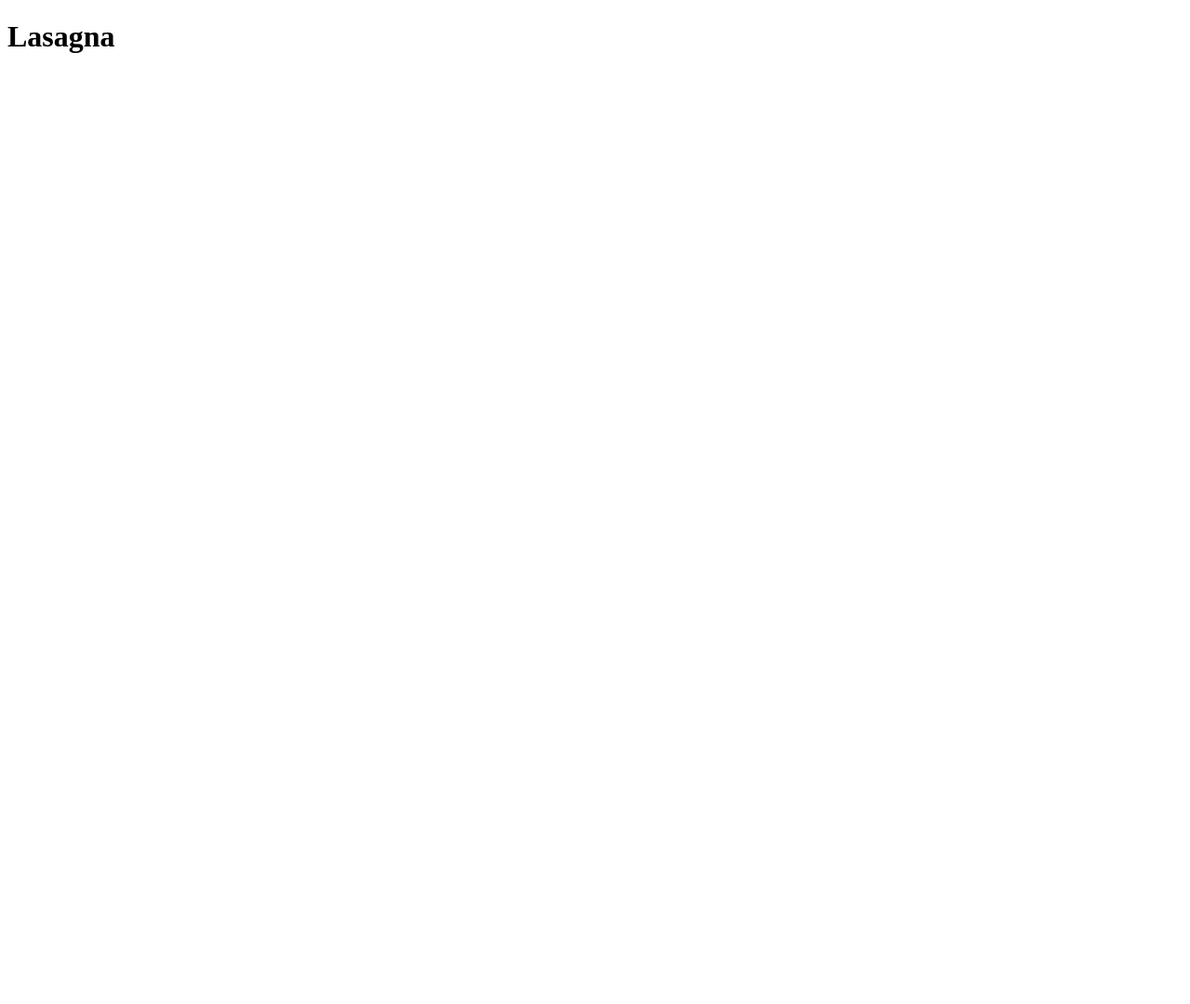
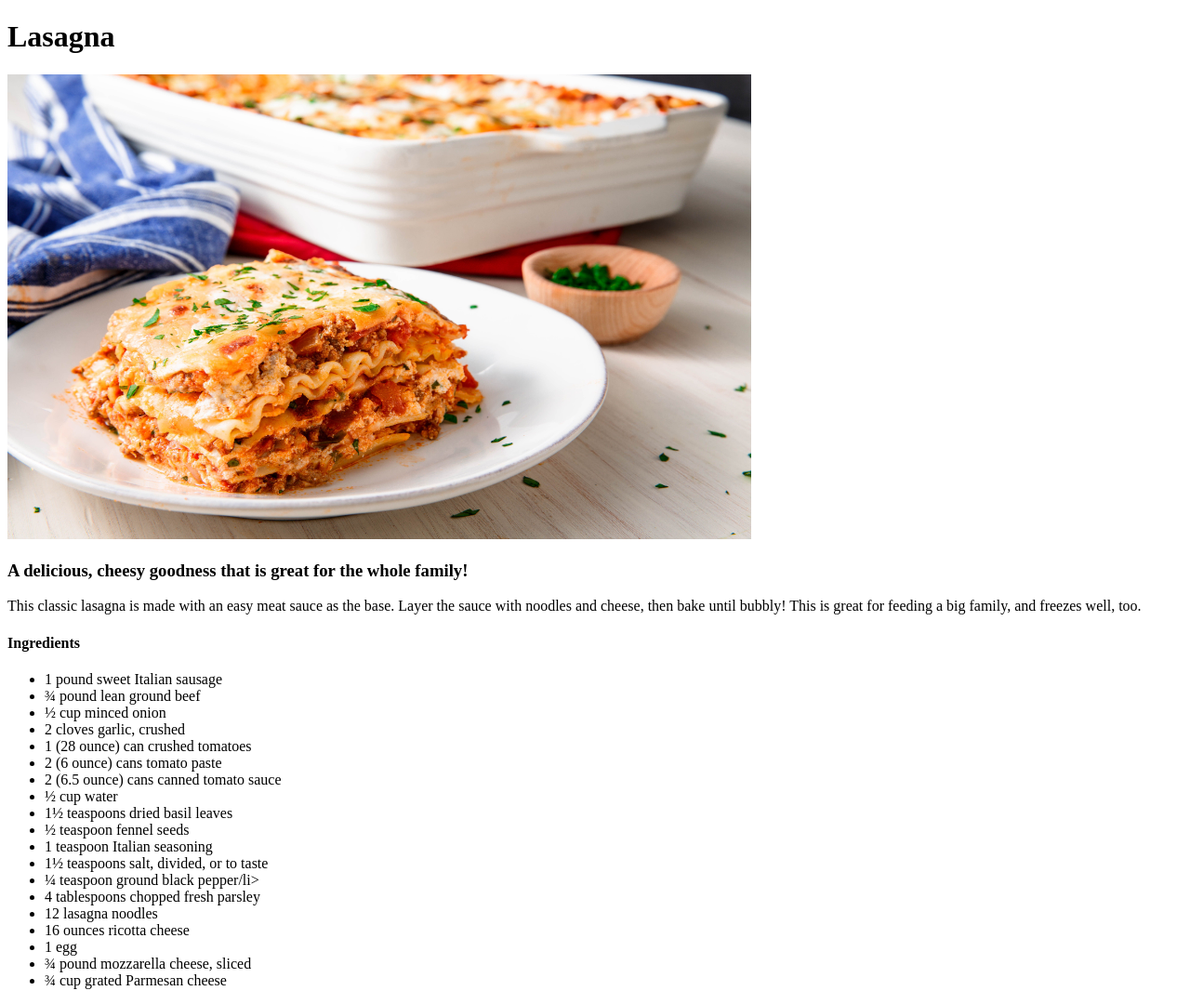
Before and after one commit to cmbitton/odin-recipes, a plain HTML site: page recipes/lasagna.html in a window 1280 px wide. Shown: the whole page at 93% size. Before the commit the page ends 800 px from the top, so only its background shows below. Drawn offline with Linux system fonts and the light colour scheme.

Commit message:
added lasagna picture and infor for lasagna recipe

```diff
--- a/recipes/lasagna.html
+++ b/recipes/lasagna.html
@@ -6,5 +6,32 @@
     </head>
     <body>
         <h1>Lasagna</h1>
+        <img src="../pictures/lasagna.jpeg" width="800" height="500">
+        <h3>A delicious, cheesy goodness that is great for the whole family!</h3>
+        <p>This classic lasagna is made with an easy meat sauce as the base.
+            Layer the sauce with noodles and cheese, then bake until bubbly!
+            This is great for feeding a big family, and freezes well, too.</p>
+        <h4>Ingredients</h4>
+        <ul>
+            <li>1 pound sweet Italian sausage</li>
+            <li>¾ pound lean ground beef</li>
+            <li>½ cup minced onion</li>
+            <li>2 cloves garlic, crushed</li>
+            <li>1 (28 ounce) can crushed tomatoes</li>
+            <li>2 (6 ounce) cans tomato paste</li>
+            <li>2 (6.5 ounce) cans canned tomato sauce</li>
+            <li>½ cup water</li>
+            <li>1½ teaspoons dried basil leaves</li>
+            <li>½ teaspoon fennel seeds</li>
+            <li>1 teaspoon Italian seasoning</li>
+            <li>1½ teaspoons salt, divided, or to taste</li>
+            <li>¼ teaspoon ground black pepper/li>
+            <li>4 tablespoons chopped fresh parsley</li>
+            <li>12 lasagna noodles</li>
+            <li>16 ounces ricotta cheese</li>
+            <li>1 egg</li>
+            <li>¾ pound mozzarella cheese, sliced</li>
+            <li>¾ cup grated Parmesan cheese</li>
+        </ul>
     </body>
 </html>
```
Also changed, not shown: pictures/lasagna.jpeg (added).
